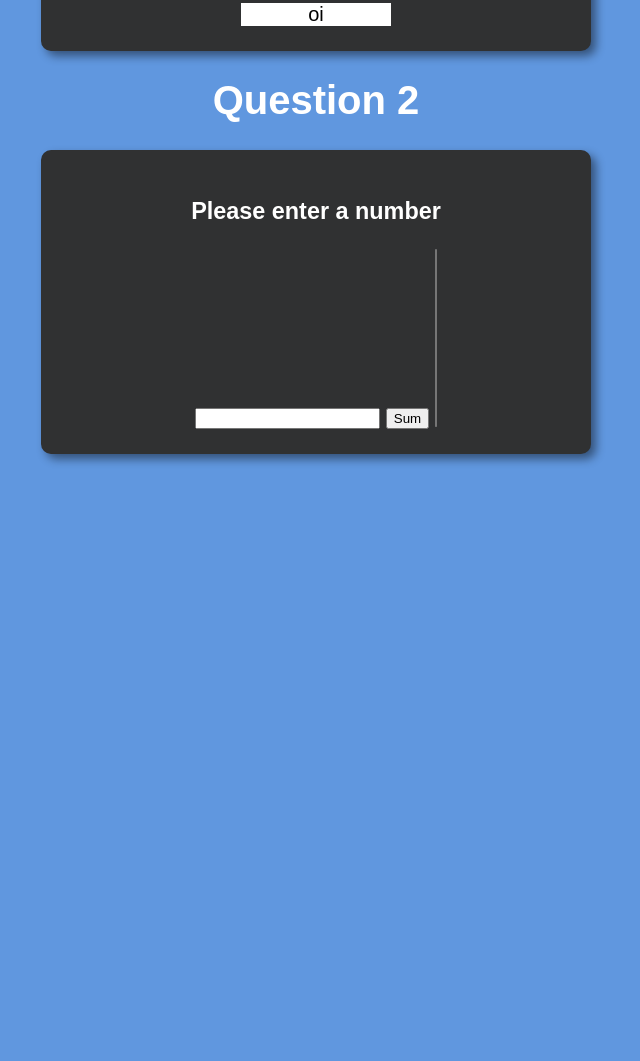
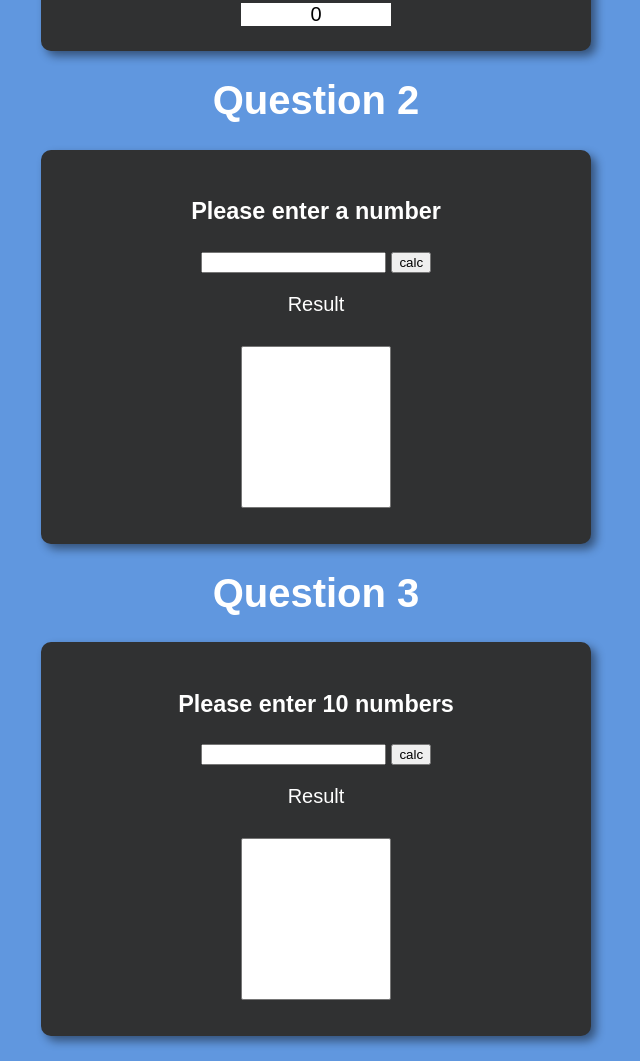
Before and after one commit to Jonathan2gomes/TestingCloud, a plain HTML site: page index.html in a window 1280 px wide. Shown: the part 248-1309 px from the top of the page, without its empty margins (324-964 px from the left). Before the commit the page ends 800 px from the top, so only its background shows below. Drawn offline with Linux system fonts and the light colour scheme.

Commit message:
question 3

```diff
--- a/css/style.css
+++ b/css/style.css
@@ -35,10 +35,8 @@ h1 {
     #resmult{
         background-color: white;
         width: 150px;
-
-
-        margin: auto;
-        margin-top: 30px;
+        margin: 10px auto;
+        margin-top: 10px;
 
 
 }
@@ -50,3 +48,9 @@ h3{
 #add{
     color: white;
 }
+#tab{
+    text-align: center;
+    color: white;
+    margin: 20px;
+
+}
--- a/index.html
+++ b/index.html
@@ -23,7 +23,7 @@
 
         <input type="number" id="n2" />
         <input type="button" id="calc" value="Sum" onclick="sum()">
-        <div id="res">  oi </div>
+        <div id="res">  0 </div>
 
     </form>
 </div>
@@ -36,9 +36,11 @@
         <h3>Please enter a number  </h3>
         <input type="number" id="nmult"/>
 
-        <input type="button" id="calc" value="Sum" onclick="mu()">
+        <input type="button" id="calc" value="calc" onclick="mu()">
+        <br>
+        <div id="tab"> Result </div>
 
-        <select name="tabuada" id="resmult2" size="11">
+        <select name="numbers" id="resmult" size="10">
 
         </select>
 
@@ -48,6 +50,27 @@
 </div>
 </section>
 
+<h1> Question 3</h1>
+<section>
+<div id="layer"></div>
+    <form id="calc">
+
+        <h3>Please enter 10 numbers </h3>
+        <input type="number" id="nmult"/>
+
+        <input type="button" id="calc" value="calc" onclick="mu()">
+        <br>
+        <div id="tab"> Result </div>
+
+        <select name="numbers" id="resmult" size="10">
+
+        </select>
+
+
+
+    </form>
+</div>
+</section>
 
 </body>
 </html>
--- a/javascript/script.js
+++ b/javascript/script.js
@@ -26,19 +26,19 @@ function sum(){
 function mu(){
         var num = window.document.getElementById('nmult');
         var a = window.document.getElementById('resmult');
-        var b = window.document.getElementById('resmult2');
+
 
         if( num.value.lenght == 0){
             alert('Invalid');
         } else{
             var nmult = Number(num.value);
-    b.innerHTML = '';
-    for (var i = 0; i<11; i++){
+    a.innerHTML = '';
+    for (var i = 0; i<10; i++){
         var op = document.createElement('option');
         var s = nmult * i;
 
         op.text =  `${nmult} x ${i} e igual a ${s}`;
-        b.appendChild(op)
+        a.appendChild(op)
     }
         }
 }
```
